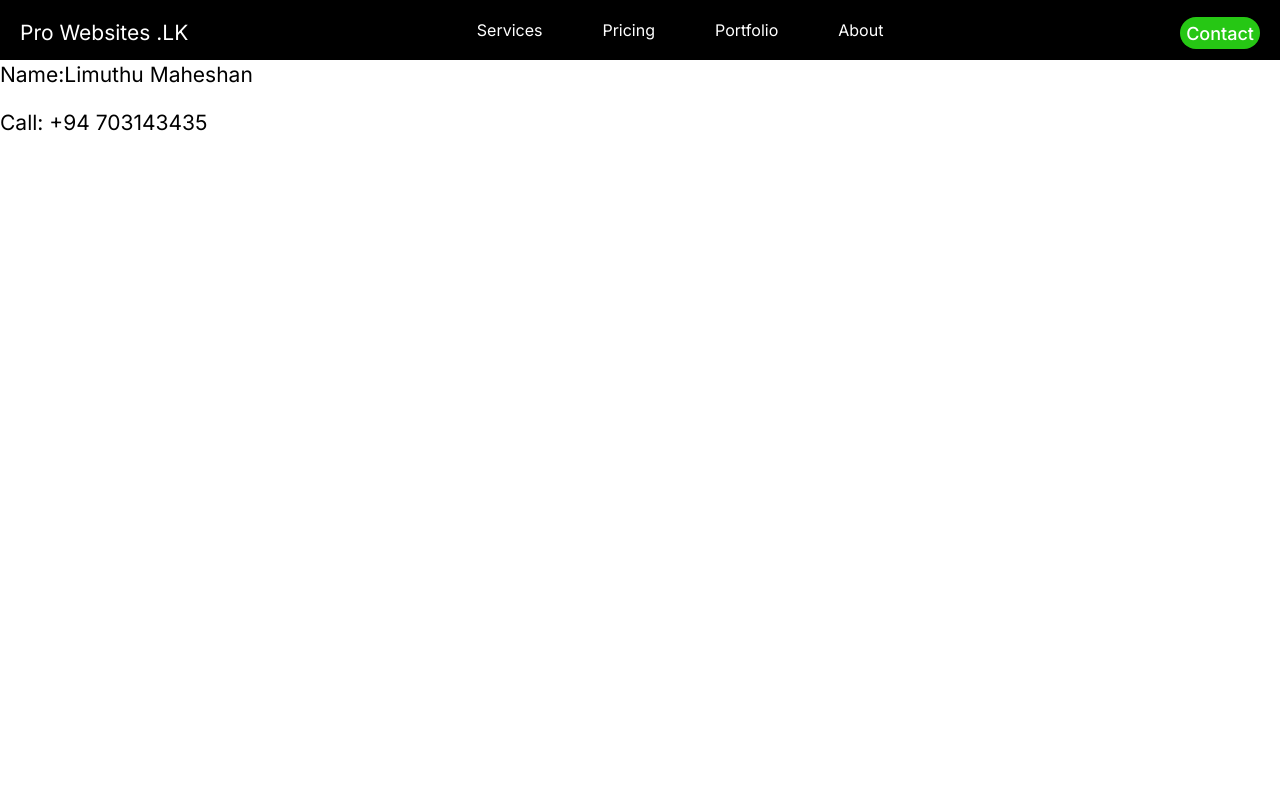
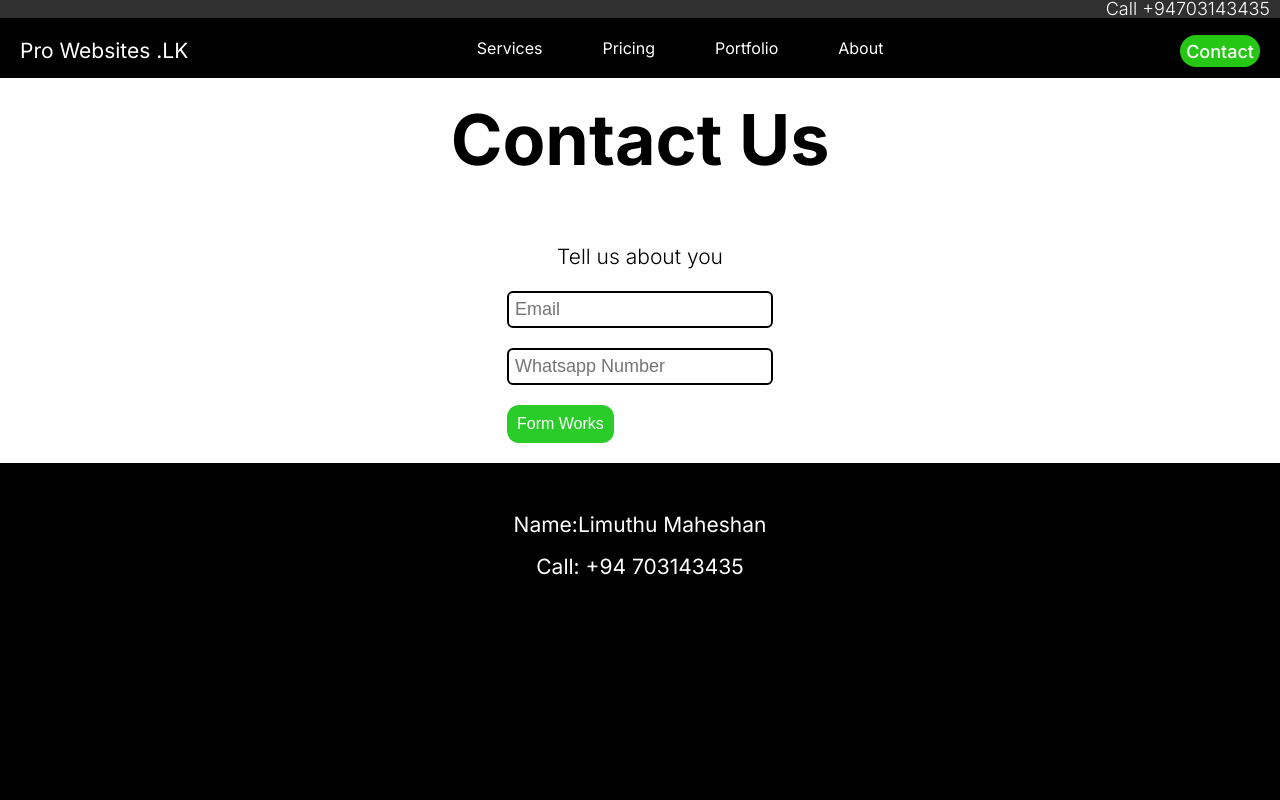
Before and after one commit to LimuthuMaheshan6/pro, a SvelteKit app: page /contact in a window 1280 px wide. Shown: the top 800 px of the page. Built offline with nearby package versions, Linux system fonts and the light colour scheme.

Commit message:
nav number

```diff
--- a/src/lib/components/Navbar.scss
+++ b/src/lib/components/Navbar.scss
@@ -254,3 +254,25 @@ $width_screen:800px;
     flex-direction: column;
     align-items: center;
 }
+
+
+.he {
+    position: relative;
+    line-height: 1;
+    text-align: right;
+    padding: 0;
+    margin: 0;
+    background-color: rgb(48, 48, 48);
+    color: white;
+    font-size: 18px;
+    font-weight: 300;
+
+
+    z-index: 900000;
+
+
+    @keyframes identifier {
+        from {}
+    }
+
+}
--- a/src/lib/components/Navbar.svelte
+++ b/src/lib/components/Navbar.svelte
@@ -3,6 +3,29 @@
     import { page } from "$app/stores";
     import { onMount } from "svelte";
 
+
+    $effect(() => {
+        setInterval(() => {
+
+             if (window.scrollY === 0) {
+                he?.classList.remove("display-none")
+            }
+        }, 100)
+        let he = document.getElementById("he")
+
+        document.addEventListener("scroll", () => {
+
+            setTimeout(() => {
+
+                he?.classList.add("display-none")
+            }, 0)
+
+
+        })
+
+
+
+    })
     let path = ""
 
 
@@ -18,7 +41,8 @@
 
 </script>
 
-<div class="nav">
+<nav class="nav">
+    <p id="he" class="he">Call +94703143435 <span style="opacity: 0;">.</span></p>
 
     <div id="navbar" class="navbar">
         <div class="laptop">
@@ -106,4 +130,4 @@
 
     </div>
 
-</div>
+</nav>
--- a/src/routes/+page.scss
+++ b/src/routes/+page.scss
@@ -430,7 +430,8 @@
 }
 
 .explain-wrapper {
-    margin: 0 auto;
+
+    margin-inline: 10px;
 
     p {
         text-align: justify;
@@ -440,6 +441,7 @@
 
     @media screen and (min-width:1100px) {
         width: 1024px;
+        margin-inline: auto;
 
     }
 }
--- a/src/routes/+page.svelte
+++ b/src/routes/+page.svelte
@@ -8,7 +8,7 @@
 <section class="hero-section">
     <br><br>
     <div>
-        <h1  style="text-align: center;">Responsive, Rich, Marketing  Websites</h1>
+        <h1  style="text-align: center; ">Responsive, Rich, Marketing  Websites</h1>
         <p class="heading-text" style="text-align:center; font-size: 21px;"><i>"Helping you to close the best deals"</i></p> <br>
     </div>
     <div>
@@ -26,7 +26,7 @@
 
 
 <section class="cost">
-    <h2  style="text-align: center;">Cost of Low Budget Websites</h2>
+    <h2  style="text-align: center;">Cost of AI Generated Websites</h2>
 
    <div data-aos="fade-up" class="cards-cost">
         <div class="card-cost">
--- a/src/routes/contact/+page.svelte
+++ b/src/routes/contact/+page.svelte
@@ -1,5 +1,70 @@
+<script lang="ts">
+    let form = {
+        name: "",
+        email: "",
+        number: ""
+    }
+</script>
+
+
 <br><br>
-<section style="height: 100vh;">
-    <p>Name:Limuthu Maheshan</p>
-    <p>Call: +94 703143435</p>
+<h1 style="text-align: center;  line-height: 1;">Contact Us</h1>
+
+
+<section style="display: flex; flex-direction: column; align-items: center; ">
+
+
+<div class="">
+
+    <p style="text-align: center; font-weight: 300">Tell us about you</p>
+        <form action="">
+            <input bind:value={form.email} type="text" placeholder="Email"> <br><br>
+            <input bind:value={form.number} type="tel" placeholder="Whatsapp Number"><br><br>
+
+        <button class="con-btn" type="submit"  on:click={() => {
+            console.log("Form: ",form)
+        }}>Form Works</button>
+        </form>
+
+</div>
 </section>
+
+
+<br>
+
+<section style="background: #000; color: white; padding-top: 30px; padding-bottom: 600px;">
+    <p style="text-align: center; line-height: 1;">Name:Limuthu Maheshan</p>
+    <p style="text-align: center; line-height: 1;">Call: +94 703143435</p>
+</section>
+
+
+<style>
+    input {
+        outline: none;
+        border-radius: 6px;
+        padding: 6px;
+        border: 2px solid black;
+        width: 250px;
+        font-size: 18px;
+    }
+
+    .con-btn {
+        padding: 10px;
+        cursor: pointer;
+        background: rgb(42, 204, 42);
+        color: white;
+        border: none;
+        font-size: 16px;
+        border-radius: 12px;
+
+
+
+
+
+    }
+
+
+    .con-btn:hover {
+        background: green;
+    }
+</style>
--- a/src/routes/services/+page.svelte
+++ b/src/routes/services/+page.svelte
@@ -74,7 +74,6 @@
                     </div>
                 </div>
                 <div id="pad-s" class="display-none pad-s">
-
                 </div>
             </div>
 
```
Also changed, not shown: src/routes/services/+page.scss (+6 -11 lines).
